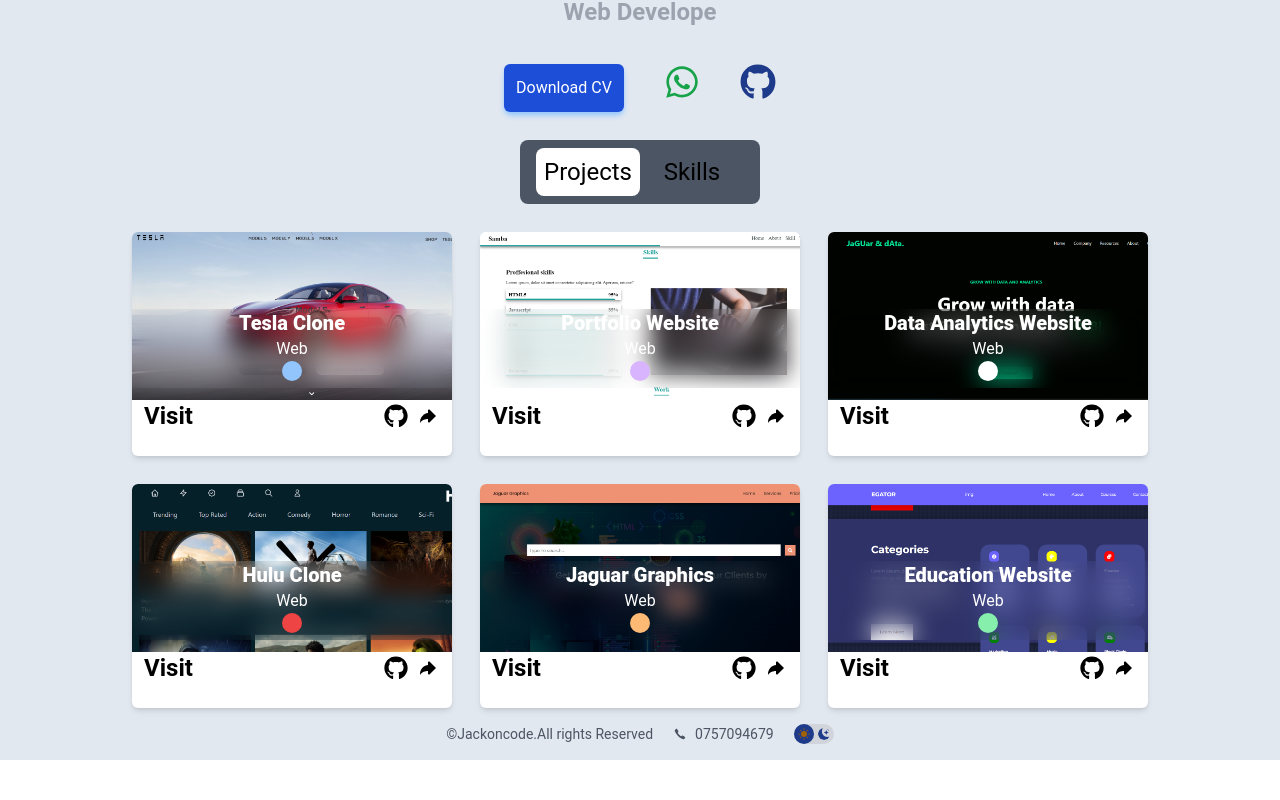
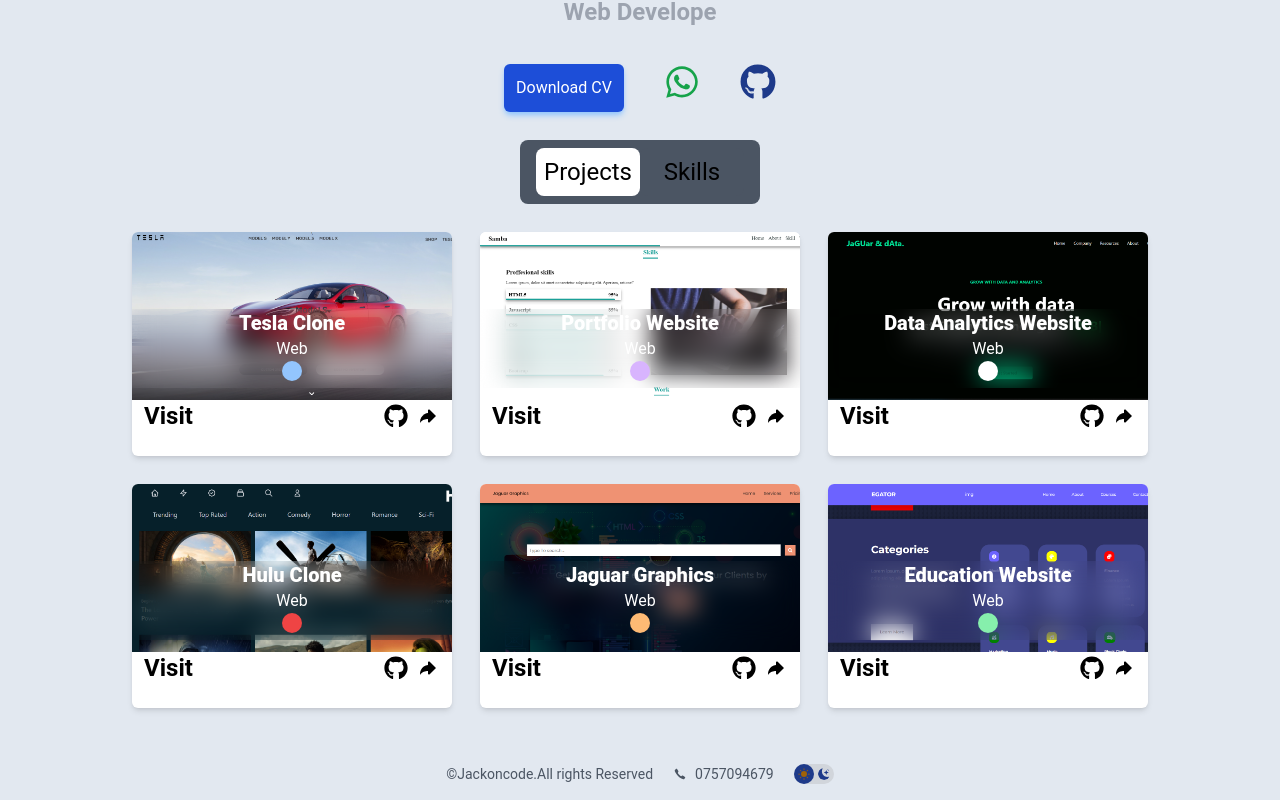
Before and after one commit to jackonshiundu/portfolio-tailwind-react, a React (Create React App) app: page / in a window 1280 px wide. Shown: the part 348-1148 px from the top of the page. Before the commit the page ends 1108 px from the top, so only its background shows below. Built offline with nearby package versions, Linux system fonts and the light colour scheme.

Commit message:
second commit

```diff
--- a/src/App.js
+++ b/src/App.js
@@ -9,7 +9,7 @@ import Haeder from './components/Heading/Header'
 function App() {
   useDarkMode()
   return (
-    <div  className=' bg-slate-200 dark:bg-slate-900'>
+    <div  className=' bg-slate-200 dark:bg-slate-900 h-fit'>
     <BrowserRouter>
     <Haeder/>
     <Links/>
--- a/src/components/Heading/Header.jsx
+++ b/src/components/Heading/Header.jsx
@@ -2,6 +2,7 @@ import React from 'react'
 import Typed from 'react-typed'
 import { FaGithub,FaWhatsapp } from "react-icons/fa";
 import Fade from 'react-reveal/Fade';
+import cv from './jackon.pdf'
 const Header = () => {
   return (
     <Fade top>
@@ -26,7 +27,7 @@ const Header = () => {
           </Typed>
         </div>
         <div className='flex justify-center gap-10 mt-9 h-full'>
-          <a href="/jackon.pdf" download>
+          <a href={cv} download>
               <button className='bg-blue-700 p-3 rounded-md shadow-md shadow-blue-300 active:scale-150 transition duration-500 text-white '>
               Download CV</button>
           </a>
--- a/src/components/footer/Footer.jsx
+++ b/src/components/footer/Footer.jsx
@@ -11,7 +11,7 @@ const Footer = () => {
   }
 
   return (
-    <div className='text-center text-gray-600 text-sm font-semi-bold py-4 flex justify-center gap-5'>
+    <div className='text-center mt-10 text-gray-600 text-sm font-semi-bold py-4 flex flex-col items-center sm:flex-row justify-center gap-5'>
       <p className='dark:text-white transition duration-500'>&copy;Jackoncode.All rights Reserved</p>
       <div className='flex items-center gap-2'>
         <IoIosCall className='dark:text-white transition duration-500'/>
```
Also changed, not shown: 1 other file (tests, documents, lock files or other folders).
